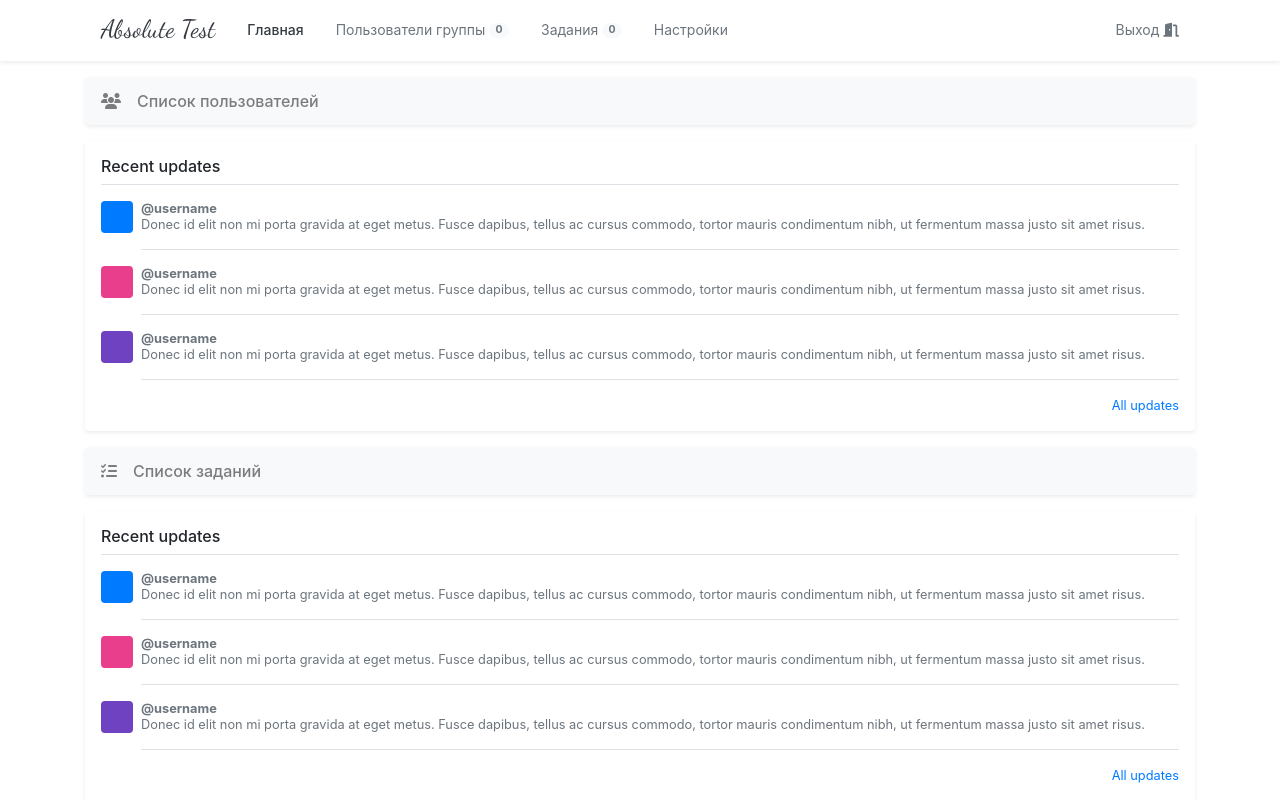
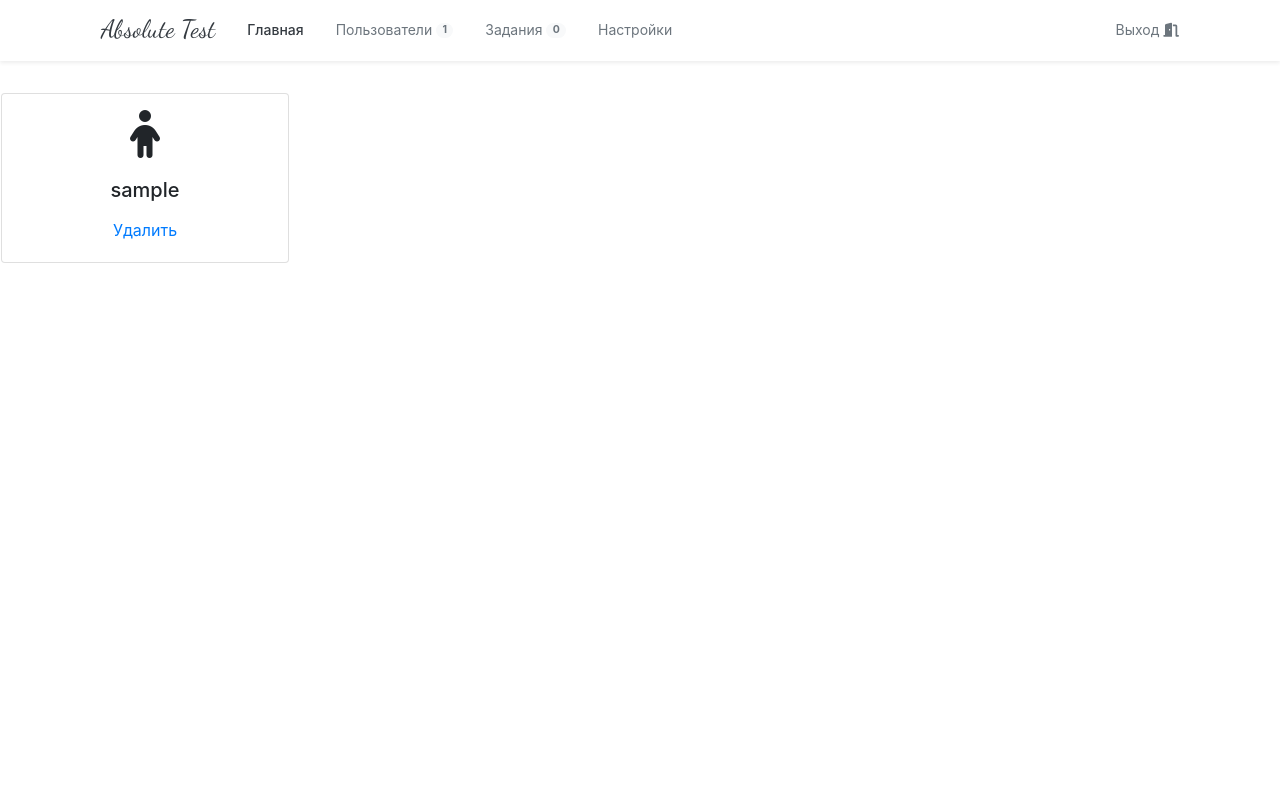
Before and after one commit to IhorHorunenko/absoluteTest, a PHP site: page /home/users in a window 1280 px wide. Shown: the top 800 px of the page. After the commit the page ends 263 px from the top, so only its background shows below. Run offline with PHP 8.4, Linux system fonts and the light colour scheme; the visitor is signed in with stand-in values (Sample User, id 1); tables that the repository leaves empty or names only in its code hold one stand-in row (values such as "Sample post"); some libraries are stand-ins or nearby versions.

Commit message:
add account_groups and views users goup

```diff
--- a/controller/homeController.php
+++ b/controller/homeController.php
@@ -1,23 +1,28 @@
 <?php
 	class homeController {
 		public function auth() {
-			require_once 'libs/function/AuthRegistr.php';
+			if(isset($_SESSION['auth'])){
+				header('location: /');
+			}
 			$title = 'Авторизация/Регистрация';
 			View::render('auth/auth', compact('title'));
 
 		}
 		public function index() {
+			if(!isset($_SESSION['auth'])){
+				$this->auth();
+				exit;
+			}
 			$title = 'Главная страница';
 			View::render('home/home', compact('title'));
 		}
-		function __construct(){
+		public function users() {
 			if(!isset($_SESSION['auth'])){
 				$this->auth();
 				exit;
-			} else {
-				$this->index();
-				exit;
 			}
+			$title = 'Пользователи';
+			View::render('home/users', compact('title'));
 		}
 	}
 ?>
--- a/libs/function/AuthRegistr.php
+++ b/libs/function/AuthRegistr.php
@@ -12,12 +12,15 @@
 			$test = $test_bd->fetchAll(PDO::FETCH_ASSOC);
 			if(empty($test)){
 				$pdo->query('INSERT INTO users(login, password) VALUES("'.$login.'", "'.$pass.'")');
+				$test_bd = $pdo->query('SELECT * FROM users WHERE login="'.$login.'"');
+				$test = $test_bd->fetchAll(PDO::FETCH_ASSOC);
+				$test = $test[0];
+				$pdo->query('INSERT INTO user_group(id_groups, id_users_group) VALUES("'.$test['id'].'", "'.$test['id'].'")');
 				alert('alert alert-success', 'Регистрация прошла успешно!');
 				header('location: /');
 			} else {
 				alert('alert alert-danger', 'Такой пользователь существует!');
 			}
-
 		} else {
 			alert('alert alert-danger', 'Заполните поля!');
 		}
@@ -32,6 +35,7 @@
 			if(!empty($test)){
 				if($test[0]['password']==$pass){
 					$_SESSION['auth'] = $test[0]['id'];
+					unset($_SESSION['alert']);
 					header('location: /');
 				} else {
 					alert('alert alert-danger', 'Логин или пароль неверный!');
--- /dev/null
+++ b/libs/function/type.php
@@ -0,0 +1,10 @@
+<?php
+	if(isset($_GET['type'])){
+		$f = $_GET['type'];
+		$f();
+	}
+	function accountExit(){
+		unset($_SESSION['auth']);
+		header('location: /');
+	}
+?>
--- a/libs/route.php
+++ b/libs/route.php
@@ -6,8 +6,8 @@
 			$controller = $url[0].'Controller';
 			if(file_exists('controller/'.$controller.'.php')){
 				require_once 'controller/'.$controller.'.php';
+				$controller = new $controller;
 				$method = isset($url[1])?$url[1]:'index';
-				$controller = new $controller;
 				if(method_exists($controller, $method)){
 					$controller->$method();
 				} else {
--- a/view/auth/auth.php
+++ b/view/auth/auth.php
@@ -1,7 +1,7 @@
 <link rel="stylesheet" type="text/css" href="https://getbootstrap.com/docs/4.4/examples/sign-in/signin.css">
 <link rel="stylesheet" type="text/css" href="https://getbootstrap.com/docs/4.4/dist/css/bootstrap.min.css">
 <form class="form-signin text-center" action="" method="POST">
-<h1 class="h4 mb-3 font-weight-normal">Авторизация/Регистрация</h1>
+<h1 class="h1 mb-3 font-weight-normal"><a class="nav-link active" href="/" style="font-family: 'Dancing Script', cursive;">Absolute Test</a></h1>
 <div style="background: linear-gradient(to top, rgba(255,32,20,0.4), rgba(255,32,20,0.4)); border-radius: 5px;">
   <p style="padding: 5px 0; color: #8a0700;">
     Для регистрации достаточно ввести логин и пароль нового пользователя, затем нажать кнопку Регистрации!
--- a/view/footer.php
+++ b/view/footer.php
@@ -1,3 +1,4 @@
+</div>
 <script src="https://code.jquery.com/jquery-3.4.1.slim.min.js" integrity="sha384-J6qa4849blE2+poT4WnyKhv5vZF5SrPo0iEjwBvKU7imGFAV0wwj1yYfoRSJoZ+n" crossorigin="anonymous"></script>
 <script src="https://cdn.jsdelivr.net/npm/popper.js@1.16.0/dist/umd/popper.min.js" integrity="sha384-Q6E9RHvbIyZFJoft+2mJbHaEWldlvI9IOYy5n3zV9zzTtmI3UksdQRVvoxMfooAo" crossorigin="anonymous"></script>
 <script src="https://stackpath.bootstrapcdn.com/bootstrap/4.4.1/js/bootstrap.min.js" integrity="sha384-wfSDF2E50Y2D1uUdj0O3uMBJnjuUD4Ih7YwaYd1iqfktj0Uod8GCExl3Og8ifwB6" crossorigin="anonymous"></script>
--- a/view/header.php
+++ b/view/header.php
@@ -1,10 +1,20 @@
+<?php
+	require_once 'libs/db_connect.php';
+	require_once 'libs/function/AuthRegistr.php';
+	require_once 'libs/function/type.php';
+?>
 <!DOCTYPE html>
 <html>
 <head>
 	<title><?=$title?></title>
-	<link rel="stylesheet" type="text/css" href="css/style.css">
+	<link rel="stylesheet" type="text/css" href="../css/style.css">
 	<link rel="stylesheet" href="https://stackpath.bootstrapcdn.com/bootstrap/4.4.1/css/bootstrap.min.css" integrity="sha384-Vkoo8x4CGsO3+Hhxv8T/Q5PaXtkKtu6ug5TOeNV6gBiFeWPGFN9MuhOf23Q9Ifjh" crossorigin="anonymous">
 	<link href="https://fonts.googleapis.com/css?family=Dancing+Script&display=swap" rel="stylesheet">
 	<meta name="viewport" content="width=device-width, initial-scale=1">
 </head>
 <body>
+	<?php
+		if(isset($_SESSION['auth'])){
+			require_once 'view/home/header_home.php';
+		}
+	?>
--- a/view/home/header_home.php
+++ b/view/home/header_home.php
@@ -2,17 +2,27 @@
   <div class="container" style="text-align: center;">
     <nav class="nav nav-underline" style="position: relative; display: flex; align-items: center;">
       <a class="nav-link active" href="/" style="font-family: 'Dancing Script', cursive; font-size: 25px;">Absolute Test</a>
-      <a class="nav-link active" href="#">Главная</a>
-      <a class="nav-link" href="#">
-        Пользователи группы
-        <span class="badge badge-pill bg-light align-text-bottom">0</span>
+      <a class="nav-link active" href="/">Главная</a>
+      <a class="nav-link" href="/home/users">
+        Пользователи
+        <span class="badge badge-pill bg-light align-text-bottom">
+          <?php
+            $test_db = $pdo->query('SELECT * FROM user_group WHERE id_groups="'.$_SESSION['auth'].'"');
+            $test = $test_db->fetchAll(PDO::FETCH_ASSOC);
+            if(!empty($test)) {
+              $test = explode(',', $test[0]['id_users_group']);
+              echo count($test);
+            }
+          ?>
+        </span>
       </a>
       <a class="nav-link" href="#">
         Задания
         <span class="badge badge-pill bg-light align-text-bottom">0</span>
       </a>
       <a class="nav-link" href="#">Настройки</a>
-      <a class="nav-link" style="position: absolute; right: 0;" href="?type=exit">Выход <i class="fas fa-door-open"></i></a>
+      <a class="nav-link" style="position: absolute; right: 0;" href="?type=accountExit">Выход <i class="fas fa-door-open"></i></a>
     </nav>
   </div>
 </div>
+<div class="my-3 p-3 bg-white">
--- a/view/home/home.php
+++ b/view/home/home.php
@@ -1,7 +1,3 @@
-<?php
-  require_once 'view/home/header_home.php';
-?>
-
 <main role="main" class="container">
   <div class="d-flex align-items-center p-3 my-3 text-black-50 bg-light rounded shadow-sm">
     <i class="fas fa-users mr-3" width="48" height="48"></i>
--- /dev/null
+++ b/view/home/users.php
@@ -0,0 +1,50 @@
+<div class="row">
+<?php
+	$test_db = $pdo->query('SELECT * FROM user_group WHERE id_groups="'.$_SESSION['auth'].'"');
+	$test = $test_db->fetchAll(PDO::FETCH_ASSOC);
+	if(empty($test)){
+		?>
+		<div class="alert alert-light" style="text-align: center;" role="alert">
+		  Список пользователей пуст!
+		</div>
+		<?php
+	} else {
+		$id_users_fgroup = explode(',', $test[0]['id_users_group']);
+		foreach($id_users_fgroup as $id) {
+			$users_group = $pdo->query('SELECT * FROM users WHERE id="'.$id.'"');
+			$users_info = $users_group->fetchAll(PDO::FETCH_ASSOC);
+			foreach($users_info as $user) {
+				?>
+					<div class="card" style="width: 18rem;">
+						<?php
+							if($user['groups']==1){
+								?>
+								<span style="position: absolute; top: 10px; right: 10px;" class="badge badge-secondary">Родитель</span>
+								<i style="font-size: 3rem; text-align: center;" class="fas fa-male mt-3" ></i>
+								<?php
+							} else {
+								?>
+								<i style="font-size: 3rem; text-align: center;" class="fas fa-child mt-3"></i>
+								<?php
+							}
+						?>
+							<div class="card-body" style="text-align: center;">
+							<h5 class="card-title"><?=$user['login']?></h5>
+							<p>
+								<?php
+								if($user['groups']==1){
+									?>
+									<p class="badge badge-danger">Группа имеет полный доступ!</p>
+									<?php
+								}
+								?>
+							</p>
+							<a href="#">Удалить</a>
+						</div>
+					</div>
+				<?php
+			}
+		}
+	}
+?>
+</div>
```
